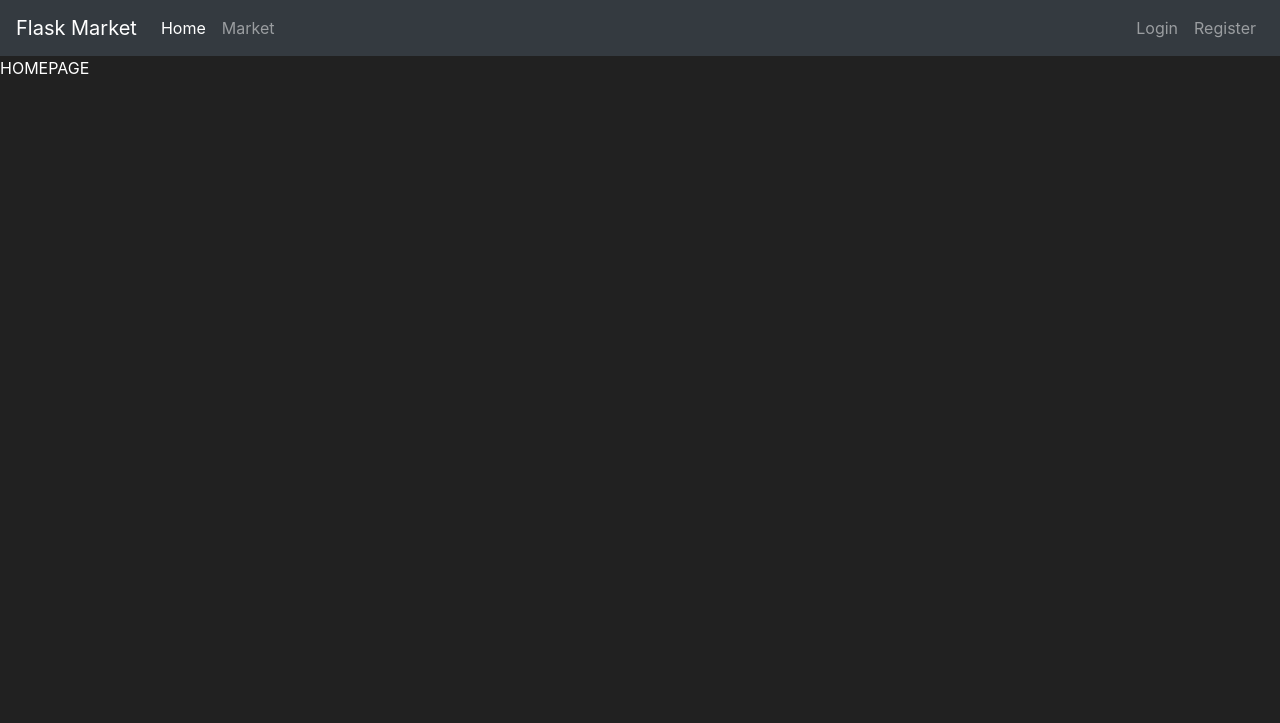
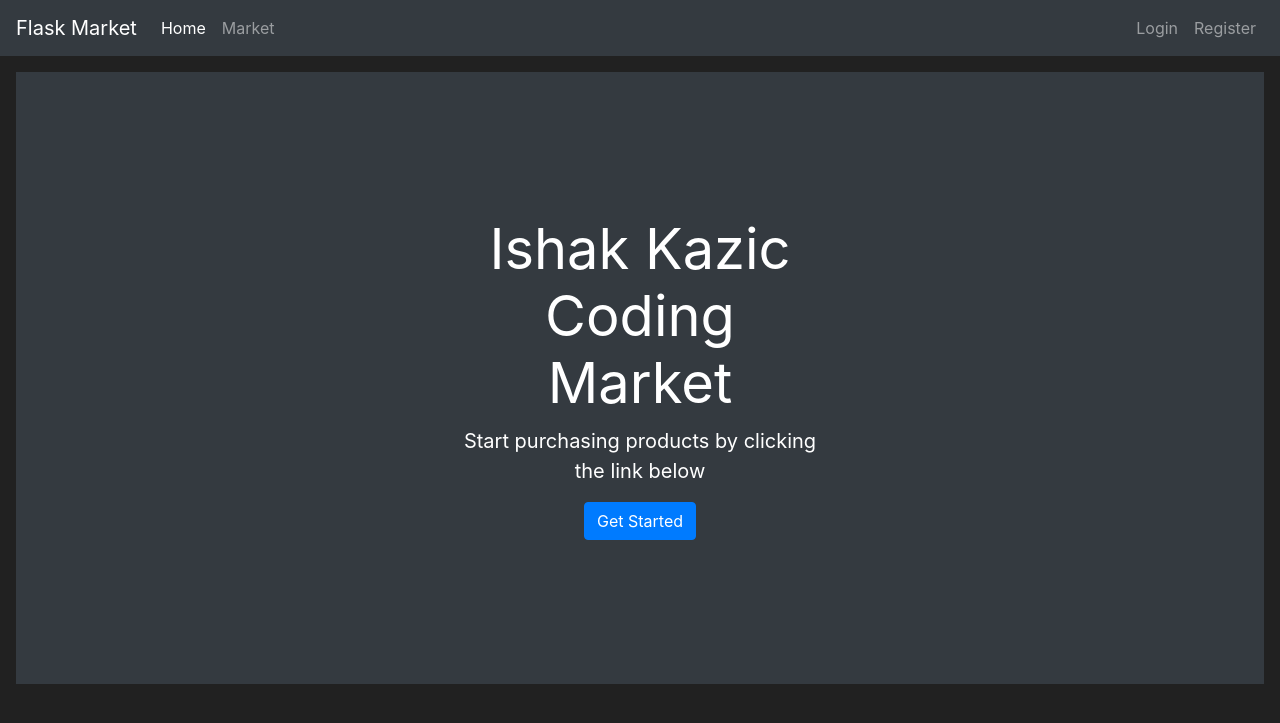
Before and after one commit to ishak-dev/MarketApp, a Flask app: page / in a window 1280 px wide. Shown: the top 723 px of the page. Run offline with Flask 2, Linux system fonts and the light colour scheme; some libraries are stand-ins or nearby versions.

Commit message:
logout and costumization

```diff
--- a/market/__init__.py
+++ b/market/__init__.py
@@ -10,5 +10,6 @@ app.config['SECRET_KEY'] = 'e20d78b21c8345a7be45d8c8'
 db = SQLAlchemy(app)
 bcrypt = Bcrypt(app)
 login_manager = LoginManager(app)
-
+login_manager.login_view="login_page" #redirect when we need to log in
+login_manager.login_message_category="info"
 from market import routes
--- a/market/routes.py
+++ b/market/routes.py
@@ -3,7 +3,7 @@ from flask import render_template,redirect,url_for,flash,get_flashed_messages
 from market.models import Item,User
 from market.forms import RegisterForm,LoginForm
 from market import db
-from flask_login import login_user
+from flask_login import login_user,logout_user,login_required
 
 @app.route("/")
 @app.route("/home")
@@ -12,6 +12,7 @@ def home_page():
 
 
 @app.route("/market")
+@login_required
 def market_page():
     items = Item.query.all()
     return render_template('market.html',items=items)
@@ -24,6 +25,9 @@ def register_page():
         user_to_create = User(username=form.username.data,email_address=form.email_address.data,password=form.password1.data);
         db.session.add(user_to_create);
         db.session.commit();
+
+        login_user(user_to_create)
+        flash(f"Account created successfully {user_to_create.username}",category='success')
         return redirect(url_for('market_page'));
     if form.errors != {}:
         for err_msg in form.errors.values():
@@ -45,3 +49,9 @@ def login_page():
 
 
     return render_template('login.html',form=form)
+
+@app.route('/logout')
+def logout_page():
+    logout_user()
+    flash("You have been logged out!",category='info')
+    return redirect(url_for("home_page"))
--- a/market/templates/base.html
+++ b/market/templates/base.html
@@ -52,7 +52,7 @@
             <a class="nav-link" href="#">Welcome, {{ current_user.username}}</a>
           </li>
           <li class="nav-item">
-            <a class="nav-link" href="#">Logout</a>
+            <a class="nav-link" href="{{url_for('logout_page')}}">Logout</a>
           </li>
         </ul>
         {% else %}
--- a/market/templates/home.html
+++ b/market/templates/home.html
@@ -1,2 +1,21 @@
 {% extends 'base.html' %} {% block title %} Home page {% endblock%} {% block
-content%} HOMEPAGE {% endblock %}
+content%}
+<div
+  class="position-relative overflow-hidden p-3 p-md-5 m-md-3 text-center bg-dark"
+  style="color: white"
+>
+  <div class="col-md-5 p-lg-5 mx-auto my-5">
+    <h1 class="display-4 font-weight-normal">Ishak Kazic Coding Market</h1>
+    <p class="lead font-weight-normal">
+      Start purchasing products by clicking the link below
+    </p>
+    <a class="btn btn-primary" href="{{ url_for('market_page') }}"
+      >Get Started</a
+    >
+  </div>
+  <div class="product-device box-shadow d-none d-md-block"></div>
+  <div
+    class="product-device product-device-2 box-shadow d-none d-md-block"
+  ></div>
+</div>
+{% endblock %}
```
Also changed, not shown: market/market.db.
